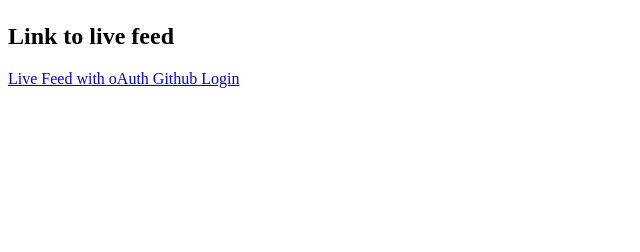
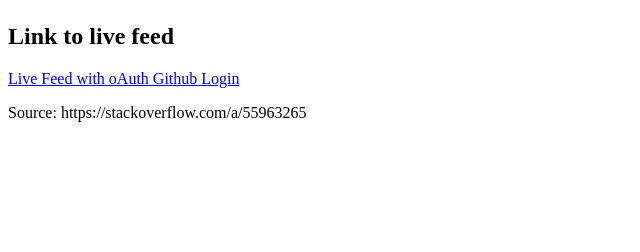
Before and after one commit to ncorbin003/static_feed, a Flask app: page / in a window 1280 px wide. Shown: the part 548-800 px from the top of the page, without its empty margins (0-640 px from the left). Run offline with Flask 2, Linux system fonts and the light colour scheme.

Commit message:
added source

```diff
--- a/templates/index.html
+++ b/templates/index.html
@@ -41,5 +41,7 @@
   </video>
 <h2>Link to live feed</h2>
   <a href={{url_for('login')}}> Live Feed with oAuth Github Login</a>
+
+<p>Source: https://stackoverflow.com/a/55963265</p>
 </body>
 </html>
```
